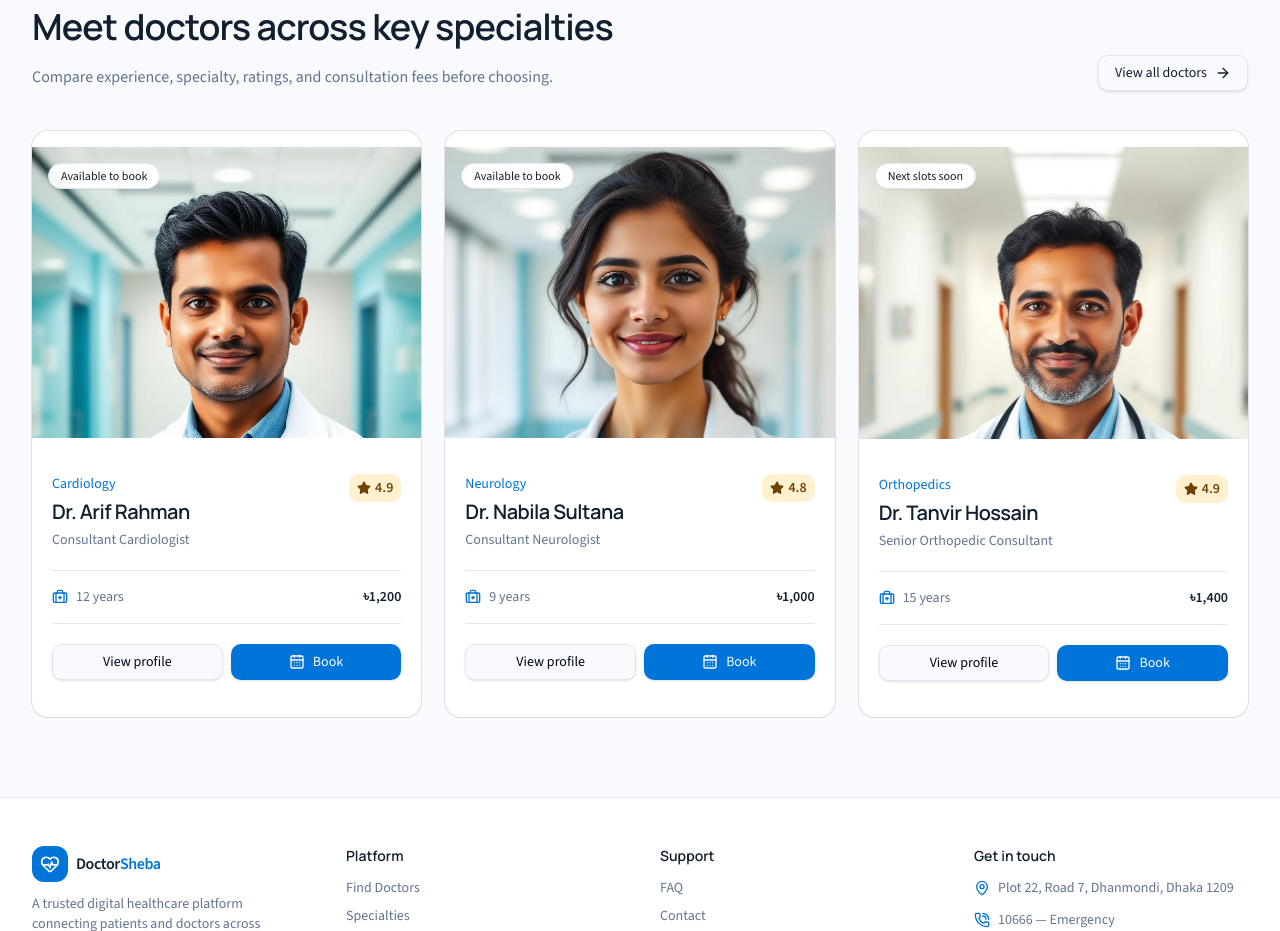
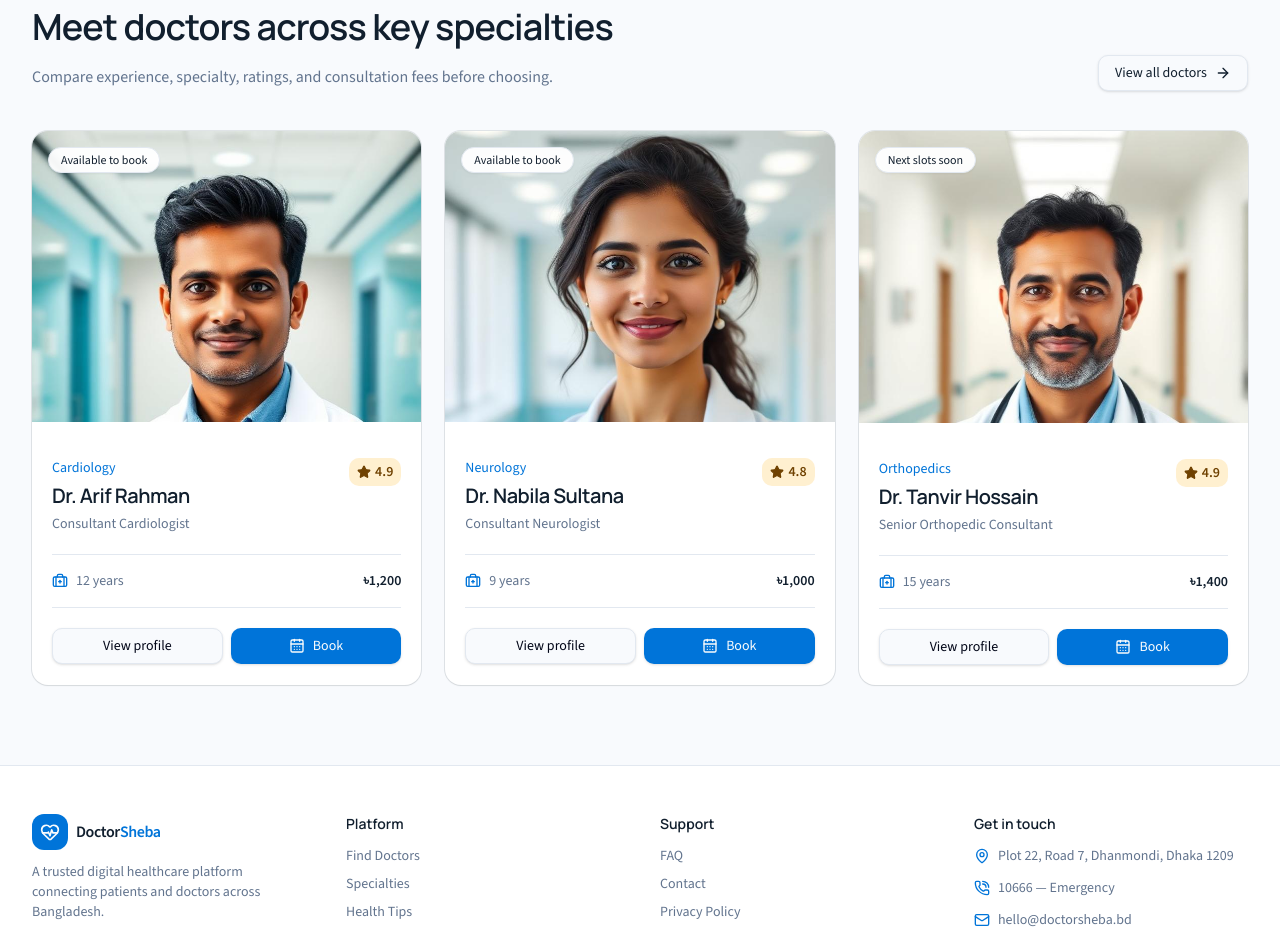
Before and after one commit to asrafulsgit/doctor-sheba-client, a Next.js app: page / in a window 1280 px wide. Shown: the part 1320-2251 px from the top of the page. Built offline with nearby package versions, Linux system fonts and the light colour scheme.

Commit message:
update featured-doctor section card

```diff
--- a/src/components/public/FeaturedDoctors.tsx
+++ b/src/components/public/FeaturedDoctors.tsx
@@ -2,7 +2,7 @@ import { SectionHeading } from "../shared/SectionHeading";
 import { Button } from "../ui/button";
 import Link from "next/link";
 import { ArrowRight } from "lucide-react";
-import { Stagger, StaggerGroup, StaggerItem } from "../shared/Reveal";
+import { StaggerGroup, StaggerItem } from "../shared/Reveal";
 import { featuredDoctors } from "@/constants/public/doctors";
 import { DoctorCard } from "../shared/DoctorCard";
 
--- a/src/components/shared/DoctorCard.tsx
+++ b/src/components/shared/DoctorCard.tsx
@@ -4,18 +4,22 @@ import { Button } from "@/components/ui/button";
 import { Card, CardContent } from "@/components/ui/card";
 import { Doctor } from "@/types/doctors";
 import Link from "next/link";
+import Image from "next/image";
 
 export function DoctorCard({ doctor }: { doctor: Doctor }) {
   return (
-    <Card className="group h-full overflow-hidden border-border shadow-xs transition-[transform,box-shadow] duration-200 hover:-translate-y-1 hover:shadow-md">
+    <Card className="group h-full overflow-hidden border-border shadow-xs
+    py-0
+    transition-[transform,box-shadow] duration-200 hover:-translate-y-1 hover:shadow-md">
       <div className="relative aspect-[4/3] overflow-hidden bg-surface-muted">
-        <img
-          src={doctor.profilePhoto}
+        <Image
+          src={doctor.profilePhoto as string}
           alt={`Portrait of ${doctor.name}`}
           width={768}
           height={896}
           loading="lazy"
-          className="h-full w-full object-cover object-top transition-transform duration-500 group-hover:scale-[1.025]"
+          className="h-full w-full object-cover object-top transition-transform
+          duration-500 group-hover:scale-[1.025]"
         />
         <span className="absolute left-4 top-4 rounded-full border border-border bg-surface/95 px-3 py-1 text-xs font-medium text-foreground shadow-xs">
           {doctor.available ? "Available to book" : "Next slots soon"}
```
